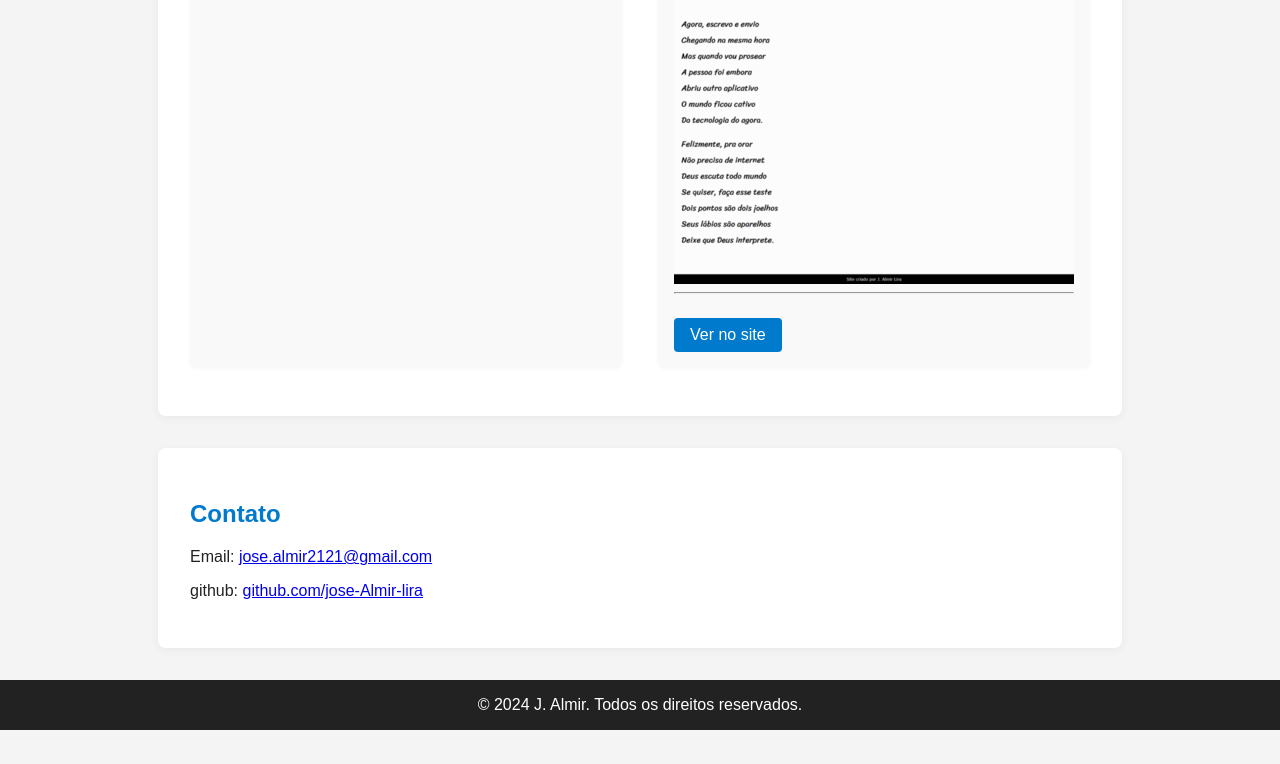
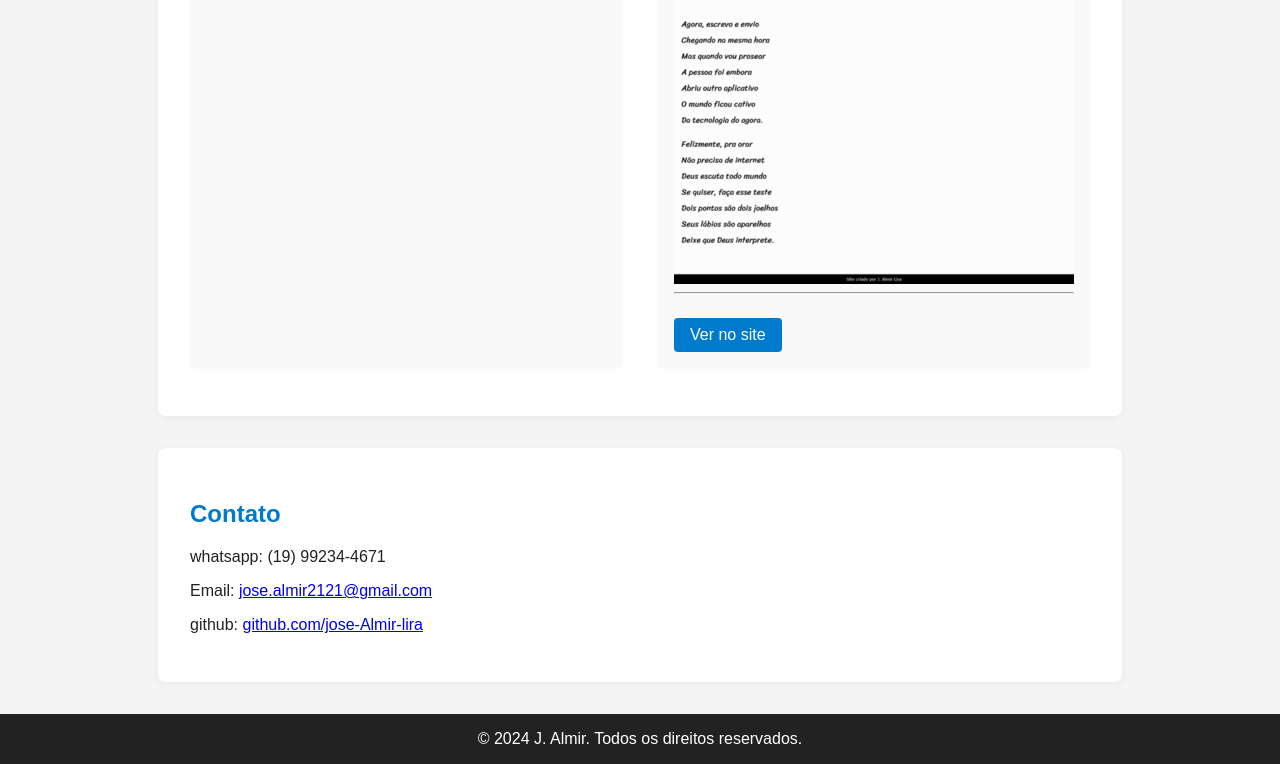
Before and after one commit to jose-Almir-lira/J.Almir, a plain HTML site: page index.html in a window 1280 px wide. Shown: the part 2445-3209 px from the top of the page. Before the commit the page ends 3175 px from the top, so only its background shows below. Drawn offline with Linux system fonts and the light colour scheme.

Commit message:
Update index.html
add whatsapp

```diff
--- a/index.html
+++ b/index.html
@@ -71,6 +71,7 @@
     </section>
     <section id="contato">
         <h2>Contato</h2>
+        <p>whatsapp: (19) 99234-4671</p>
         <p>Email: <a href="mailto:jose.almir2121@gmail.com">jose.almir2121@gmail.com</a></p>
         <p>github: <a href="https://github.com/jose-Almir-lira" target="_blank">github.com/jose-Almir-lira</a></p>
     </section>
```
